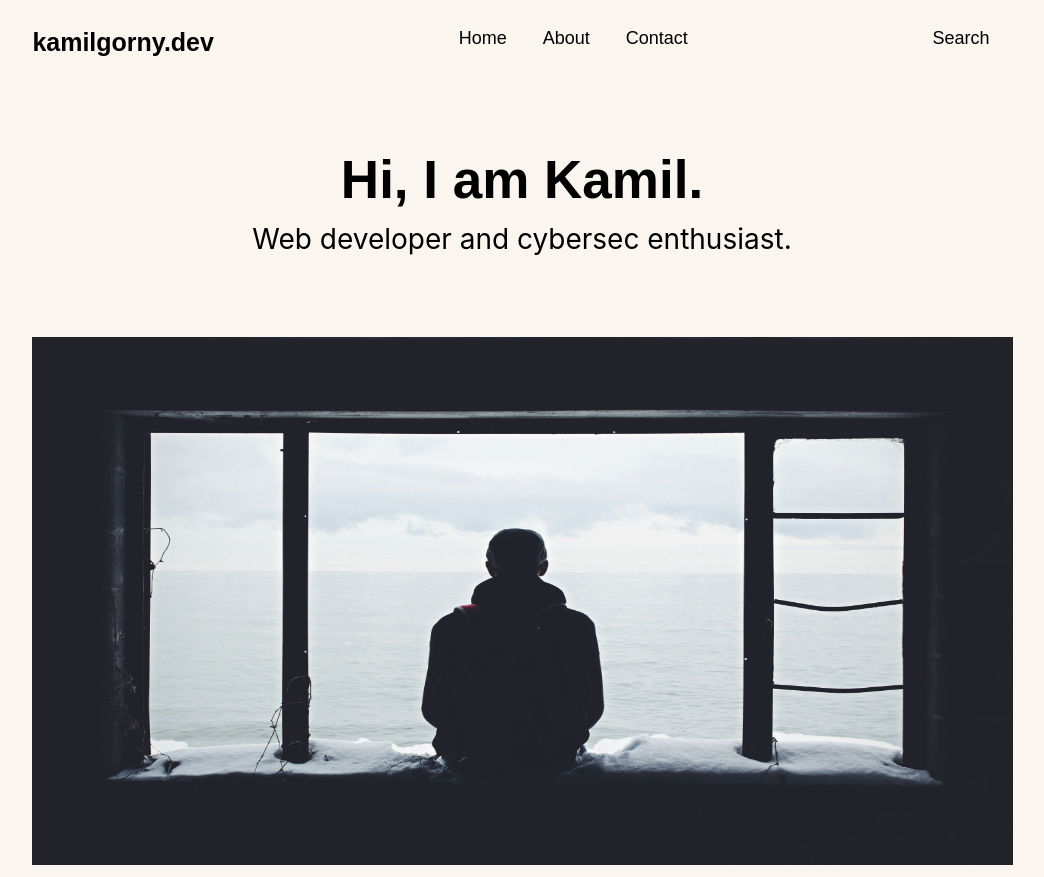
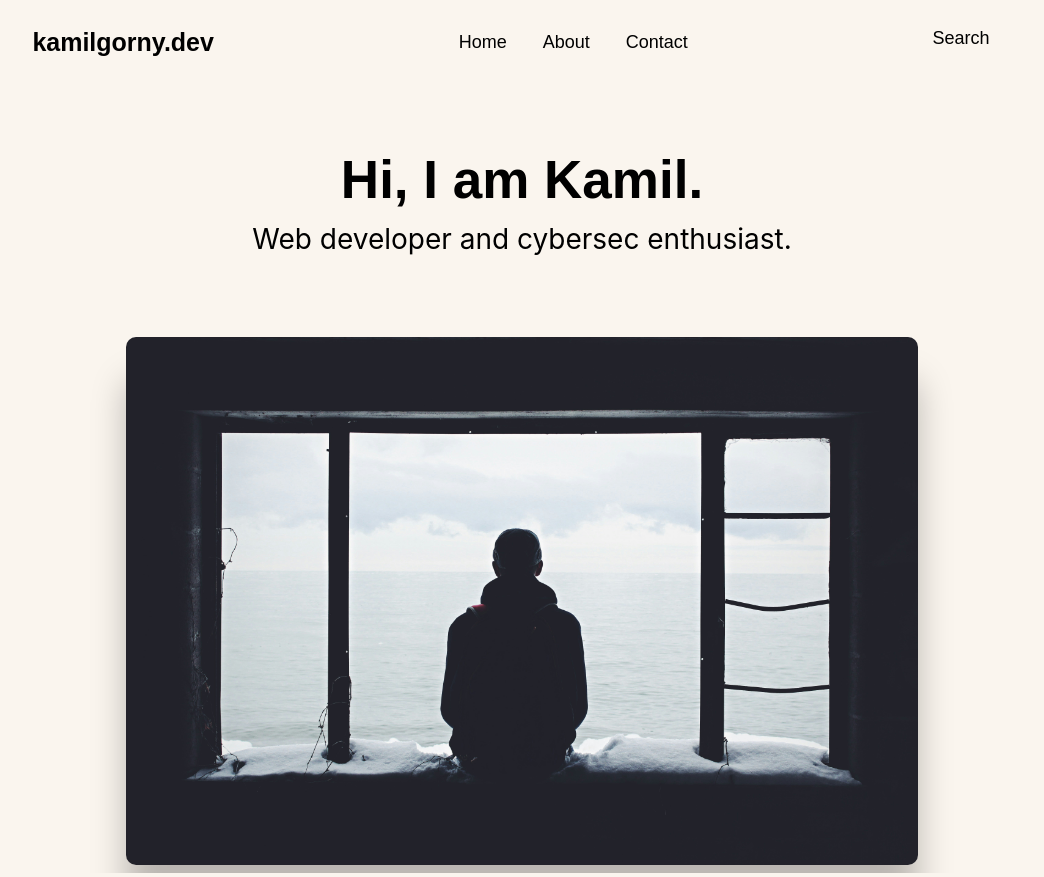
Before and after one commit to kamil-gorny/Blog, a SvelteKit app: page / in a window 1280 px wide. Shown: the whole page, without its empty margins (118-1162 px from the left). Built offline with nearby package versions, Linux system fonts and the light colour scheme; some icons are missing.

Commit message:
feat: Add typewriter effect

```diff
--- a/src/app.css
+++ b/src/app.css
@@ -1,3 +1,3 @@
 body{
-	background-color: #FAF5EE;
+
 }
--- a/src/routes/+layout.svelte
+++ b/src/routes/+layout.svelte
@@ -54,6 +54,9 @@
 a{
 	color: black;
 	text-decoration: none;
+	display: flex; /* CSS3 */
+  align-items: center; /* Vertical align */
+  justify-content: center; /* Horizontal align */
 }
 
 </style>
--- a/src/routes/+page.svelte
+++ b/src/routes/+page.svelte
@@ -1,25 +1,63 @@
 <script>
 	import mainImage from '$lib/images/mainimage.jpg';
+
+	import { onMount } from 'svelte';
+
+	let ready = false;
+	onMount(() => ready = true);
+	function typewriter(node, { speed = 1 }) {
+	const valid = node.childNodes.length === 1 && node.childNodes[0].nodeType === Node.TEXT_NODE;
+
+	if (!valid) {
+		throw new Error(`This transition only works on elements with a single text node child`);
+	}
+
+	const text = node.textContent;
+	const duration = text.length / (speed * 0.01);
+
+	return {
+		duration,
+		tick: (t) => {
+			const i = Math.trunc(text.length * t);
+			node.textContent = text.slice(0, i);
+		}
+	};
+}
 </script>
 
+<main>
 
-<!-- <img src="{digital}" alt=""/> -->
+	<div class="header-container">
+		{#if ready}
+		<span transition:typewriter class="header-main">Hi, I am Kamil.</span>
+		<span transition:typewriter class="header-sub">Web developer and cybersec enthusiast.</span>
+		{/if}
+	</div>
 
-<main>
-	<div class="header-container">
-		<span class="header-main">Hi, I am Kamil.</span>
-		<span class="header-sub">Web developer and cybersec enthusiast.</span>
+	<div class="hero">
+		<img src="{mainImage}" alt="">
 	</div>
-	<img class="hero" src="{mainImage}" alt="">
 </main>
 
 <style>
+	img{
+		max-height: 528px;
+		max-width: 981px;
+		border-radius: 10px;
+		box-shadow: 0px 44px 34px 0px rgba(0, 0, 0, 0.25);
+	}
 	.hero{
+		margin-left: auto;
+		margin-right: auto;
 		width: 981px;
 		height: 528px;
+
 	}
 	main{
 		text-align: center;
+	}
+	p{
+		padding: 0;
 	}
 	.header-main{
 		font-size: 53px;
```
